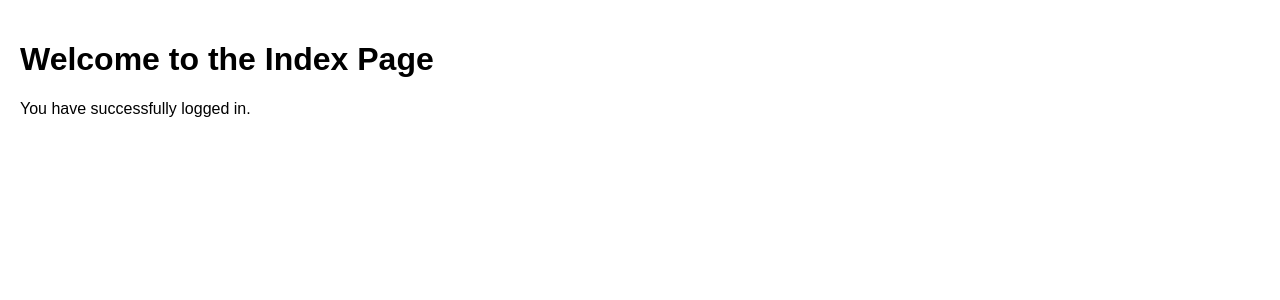
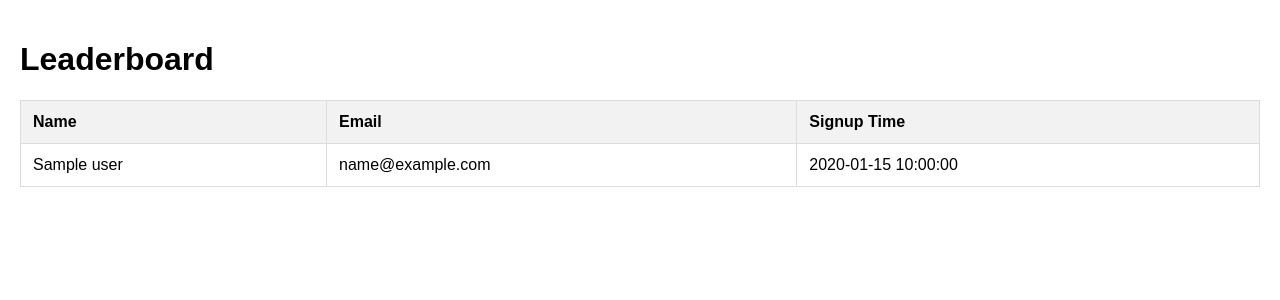
Before and after one commit to isatyamks/CodeCash, a Flask app: page /leaderboard in a window 1280 px wide. Shown: the part 46-346 px from the top of the page. Run offline with Flask 3, Linux system fonts and the light colour scheme; the visitor is signed in with stand-in values (Sample User, id 1); a database or web service that is not in the repository returns one stand-in record (values such as "Sample title").

Commit message:
latest update

```diff
--- a/app.py
+++ b/app.py
@@ -95,9 +95,8 @@ def investment():
 @app.route('/leaderboard')
 @login_required
 def leaderboard():
-    return render_template('leaderboard.html')
-
-
+    users = users_collection.find()
+    return render_template('leaderboard.html', users=users)
 
 if __name__ == '__main__':
     app.run(debug=True)
--- a/static/styles/leaderboard.css
+++ b/static/styles/leaderboard.css
@@ -23,6 +23,22 @@ body {
     color: black;
 }
 
+
 .content {
     padding: 20px;
 }
+table {
+    width: 100%;
+    border-collapse: collapse;
+    margin: 20px 0;
+}
+table, th, td {
+    border: 1px solid #ddd;
+}
+th, td {
+    padding: 12px;
+    text-align: left;
+}
+th {
+    background-color: #f2f2f2;
+}
--- a/templates/leaderboard.html
+++ b/templates/leaderboard.html
@@ -18,8 +18,21 @@
 </div>
 
 <div class="content">
-    <h1>Welcome to the Index Page</h1>
-    <p>You have successfully logged in.</p>
+    <h1>Leaderboard</h1>
+    <table>
+        <tr>
+            <th>Name</th>
+            <th>Email</th>
+            <th>Signup Time</th>
+        </tr>
+        {% for user in users %}
+        <tr>
+            <td>{{ user.name }}</td>
+            <td>{{ user.email }}</td>
+            <td>{{ user.signup_time }}</td>
+        </tr>
+        {% endfor %}
+    </table>
 </div>
 
 </body>
```
